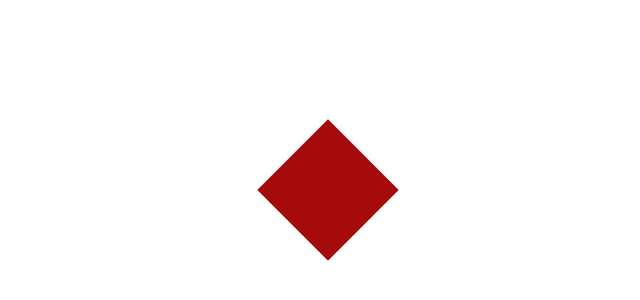
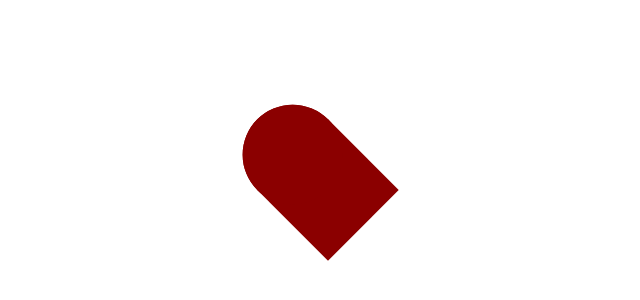
Before and after one commit to juliacorreiasantos-ship-it/cora-o-pulsante, a plain HTML site: page index.html in a window 1280 px wide. Shown: the part 210-510 px from the top of the page, without its empty margins (312-952 px from the left). Drawn offline with Linux system fonts and the light colour scheme.

Commit message:
alteracao 3

```diff
--- a/estilo.css
+++ b/estilo.css
@@ -7,9 +7,29 @@ body {
 }
 
 .pulsante {
-    background-color: rgb(166, 11, 11);
+    background-color: darkred;
     position: relative;
     height: 100px;
     width: 100px;
     transform: rotate(-45deg) scale(1);
 }
+.pulsante::after{
+    background-color: darkred;
+    content:'';
+    position: absolute;
+    top: -50%;
+    left: 0;
+    height: 100px;
+    width: 100px;
+    border-radius: 50%;
+}
+.pulsante::before{
+    background-color: darkred;
+    content:'';
+    position: absolute;
+    top: -50%;
+    left: 0;
+    height: 100px;
+    width: 100px;
+    border-radius: 50%;
+}
```
